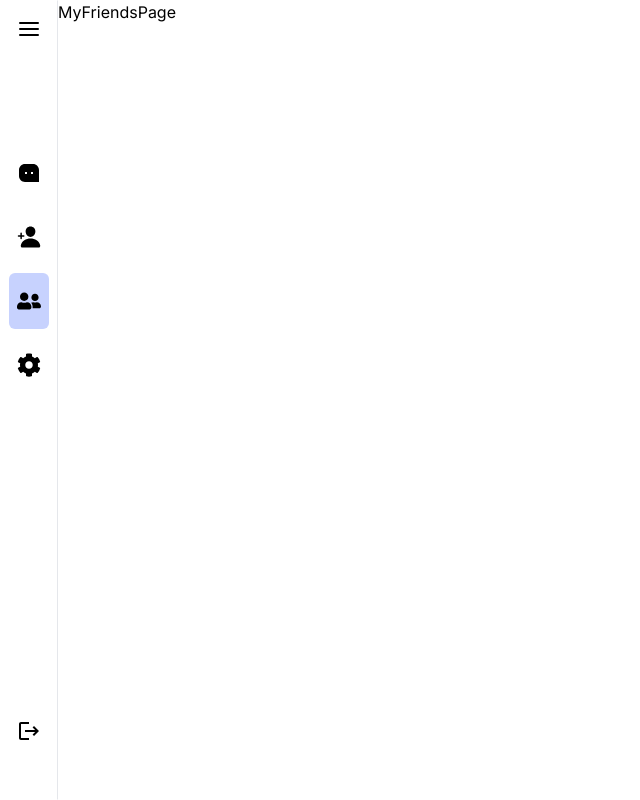
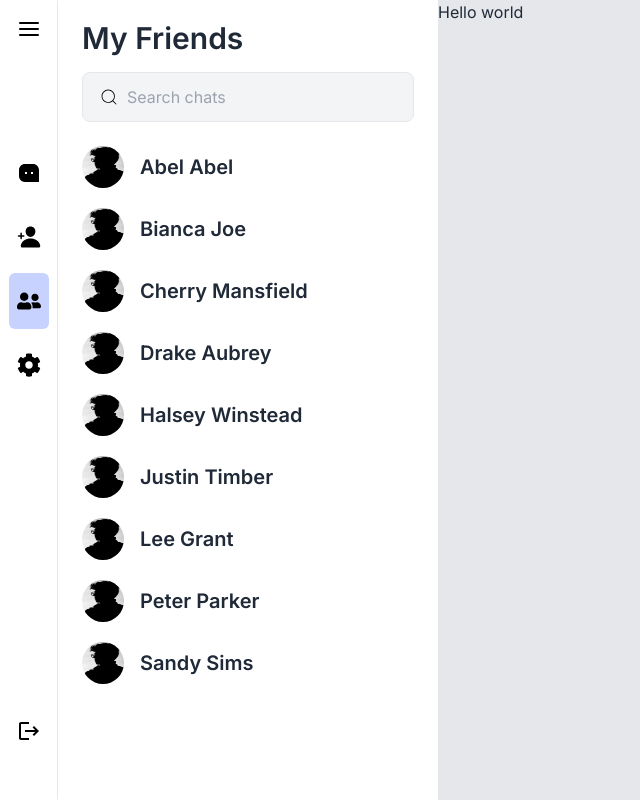
Before and after one commit to edwinochieng/chatterbox, a Next.js app: page /friends in a window 1280 px wide. Shown: the whole page, without its empty margins (0-640 px from the left). Built offline with nearby package versions, Linux system fonts and the light colour scheme.

Commit message:
add friends list

```diff
--- a/src/app/(dashboard)/friends/page.tsx
+++ b/src/app/(dashboard)/friends/page.tsx
@@ -1,5 +1,20 @@
+import FriendsList from "@/components/FriendsList";
+import MainNavbar from "@/components/MainNavbar";
 import React from "react";
 
 export default function MyFriendsPage() {
-  return <div>MyFriendsPage</div>;
+  return (
+    <div>
+      <div className="flex flex-row ">
+        <div className="w-full lg:max-w-[300px] xl:max-w-[380px]">
+          <FriendsList />
+        </div>
+
+        {/**Prompt */}
+        <div className="hidden lg:block w-full bg-gray-200 h-screen">
+          <h1 className=" text-gray-800">Hello world</h1>
+        </div>
+      </div>
+    </div>
+  );
 }
--- /dev/null
+++ b/src/components/FriendsList.tsx
@@ -0,0 +1,67 @@
+"use client";
+import React, { useState } from "react";
+import { CiSearch } from "react-icons/ci";
+import { Avatar, AvatarFallback, AvatarImage } from "@/components/ui/avatar";
+
+export default function FriendsList() {
+  const [searchTerm, setSearchTerm] = useState("");
+  const friends = [
+    "Abel Abel",
+    "Cherry Mansfield",
+    "Drake Aubrey",
+    "Bianca Joe",
+    "Justin Timber",
+    "Halsey Winstead",
+    "Sandy Sims",
+    "Peter Parker",
+    "Lee Grant",
+  ];
+
+  const sortedFriends = friends.sort((a, b) => a.localeCompare(b));
+  const filteredFriends = sortedFriends.filter((friend) =>
+    friend.toLowerCase().includes(searchTerm.toLowerCase())
+  );
+  return (
+    <div className="max-h-screen bg-primary">
+      <div className="h-full overflow-y-auto custom-scrollbar w-full ">
+        <div className="mt-5 px-6">
+          <h1 className="text-3xl font-semibold text-gray-800">My Friends</h1>
+
+          <div className="flex flex-row items-center justify-between p-1 px-4 w-full my-4 border rounded-[8px] bg-gray-100">
+            <div>
+              <CiSearch size={20} />
+            </div>
+            <input
+              type="text"
+              placeholder="Search chats"
+              value={searchTerm}
+              onChange={(e) => setSearchTerm(e.target.value)}
+              className="flex-1 ml-2 py-2 border-none outline-none bg-transparent"
+            />
+          </div>
+        </div>
+
+        <div className="mt-4">
+          {filteredFriends.map((friend, index) => (
+            <div
+              key={index}
+              className="flex flex-row items-center space-x-4 my-1 py-2 px-6 cursor-pointer hover:bg-indigo-100"
+            >
+              <div>
+                <Avatar className="h-[42px] w-[42px]">
+                  <AvatarImage src="/profile.jpg" />
+                  <AvatarFallback>CN</AvatarFallback>
+                </Avatar>
+              </div>
+              <div>
+                <span className="text-gray-800 font-semibold text-xl">
+                  {friend}
+                </span>
+              </div>
+            </div>
+          ))}
+        </div>
+      </div>
+    </div>
+  );
+}
```
